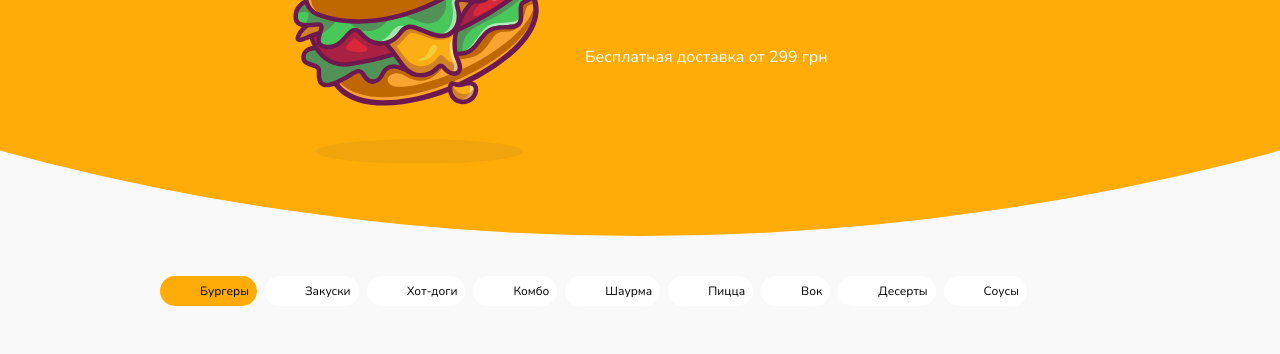
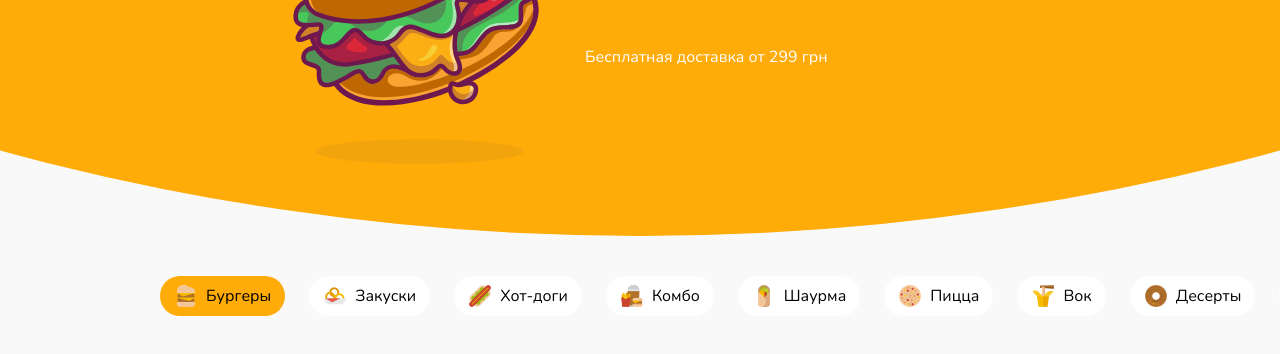
Before and after one commit to DenisSukhomlin/your_meal, a plain HTML site: page index.html in a window 1280 px wide. Shown: the part 234-588 px from the top of the page. Drawn offline with Linux system fonts and the light colour scheme.

Commit message:
add navigation img

```diff
--- a/css/navigation.css
+++ b/css/navigation.css
@@ -26,14 +26,15 @@
     background-size: 24px;
     background-position: 8px center;
 }
+
 .navigation_button:hover,
 .navigation_button:focus-visible {
     outline: 1px solid #FF7020;
     outline-offset: -1px;
 }
 
-@supports not selector(::focus-visible) {
-    .navigation_button:focus{
+@supports not selector(:focus-visible) {
+    .navigation_button:focus {
         outline: 1px solid #FF7020;
         outline-offset: -1px;
     }
@@ -75,3 +76,26 @@ background-image: url(../img/dessert.png);
 .navigation_button_sauce {
     background-image: url(../img/sauce.png);
 }
+
+@media (min-width: 768px) {
+    .navigation_list {
+        column-gap: 12px;
+    }
+}
+
+@media (min-width: 1024px) {
+    .navigation {
+        margin-bottom: 50px;
+    }
+
+    .navigation_list {
+        column-gap: 24px;
+    }
+
+    .navigation_button {
+        padding: 9px 14px 9px 46px;
+        font-size: 16px;
+        line-height: 22px;
+        background-position: 14px center;
+    }
+}
```
Also changed, not shown: img/burger.png (added), img/combo.png (added), img/delivery.png (added), img/dessert.png (added), img/hotdog.png (added), img/kebab.png (added), img/pizza.png (added), img/sauce.png (added), img/snack.png (added), img/vok.png (added). Lines whose indentation alone changed are shown as unchanged.
